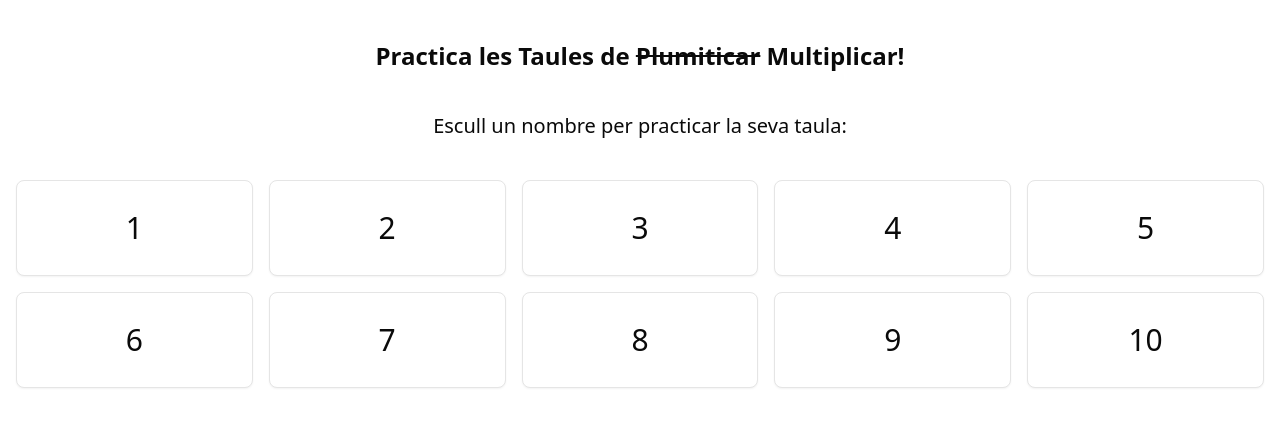
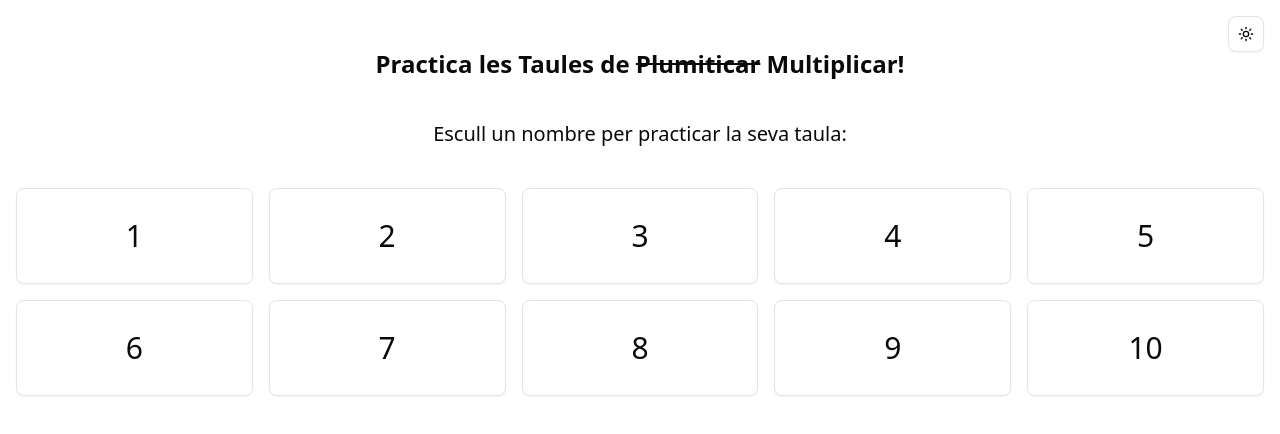
Before and after one commit to YerayAlonso/plumiticar, a SvelteKit app: page / in a window 1280 px wide. Shown: the top 434 px of the page. Built offline with nearby package versions, Linux system fonts and the light colour scheme.

Commit message:
Add theme toggle button to layout component

```diff
--- a/src/lib/components/MultiplicationGame.svelte
+++ b/src/lib/components/MultiplicationGame.svelte
@@ -94,7 +94,7 @@
 
 <div class="container mx-auto p-4">
 	{#if !selectedNumber}
-		<h1 class="mt-6 text-center text-2xl font-semibold">
+		<h1 class="mt-8 text-center text-2xl font-semibold">
 			Practica les Taules de <s>Plumiticar</s> Multiplicar!
 		</h1>
 		<h2 class="my-10 text-center text-xl">Escull un nombre per practicar la seva taula:</h2>
--- a/src/routes/+layout.svelte
+++ b/src/routes/+layout.svelte
@@ -2,6 +2,10 @@
 	import '../app.css';
 	import { ModeWatcher } from 'mode-watcher';
 	import favicon from '$lib/assets/favicon.svg';
+	import { Button } from '$lib/components/ui/button';
+	import SunIcon from '@lucide/svelte/icons/sun';
+	import MoonIcon from '@lucide/svelte/icons/moon';
+	import { toggleMode } from 'mode-watcher';
 
 	let { children } = $props();
 </script>
@@ -12,4 +16,14 @@
 
 <ModeWatcher />
 
+<Button onclick={toggleMode} variant="outline" size="icon" class="absolute top-4 right-4 z-50">
+	<SunIcon
+		class="h-[1.2rem] w-[1.2rem] scale-100 rotate-0 !transition-all dark:scale-0 dark:-rotate-90"
+	/>
+	<MoonIcon
+		class="absolute h-[1.2rem] w-[1.2rem] scale-0 rotate-90 !transition-all dark:scale-100 dark:rotate-0"
+	/>
+	<span class="sr-only">Toggle theme</span>
+</Button>
+
 {@render children?.()}
```
